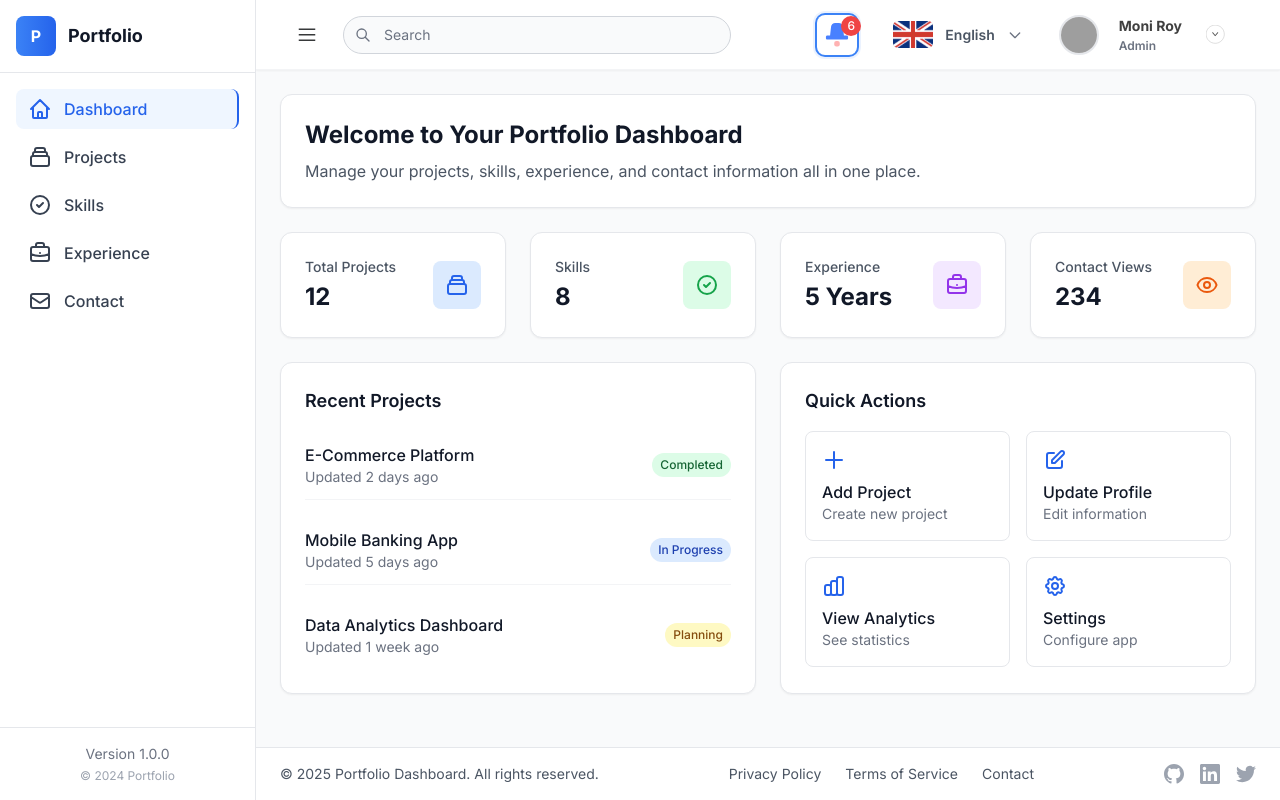
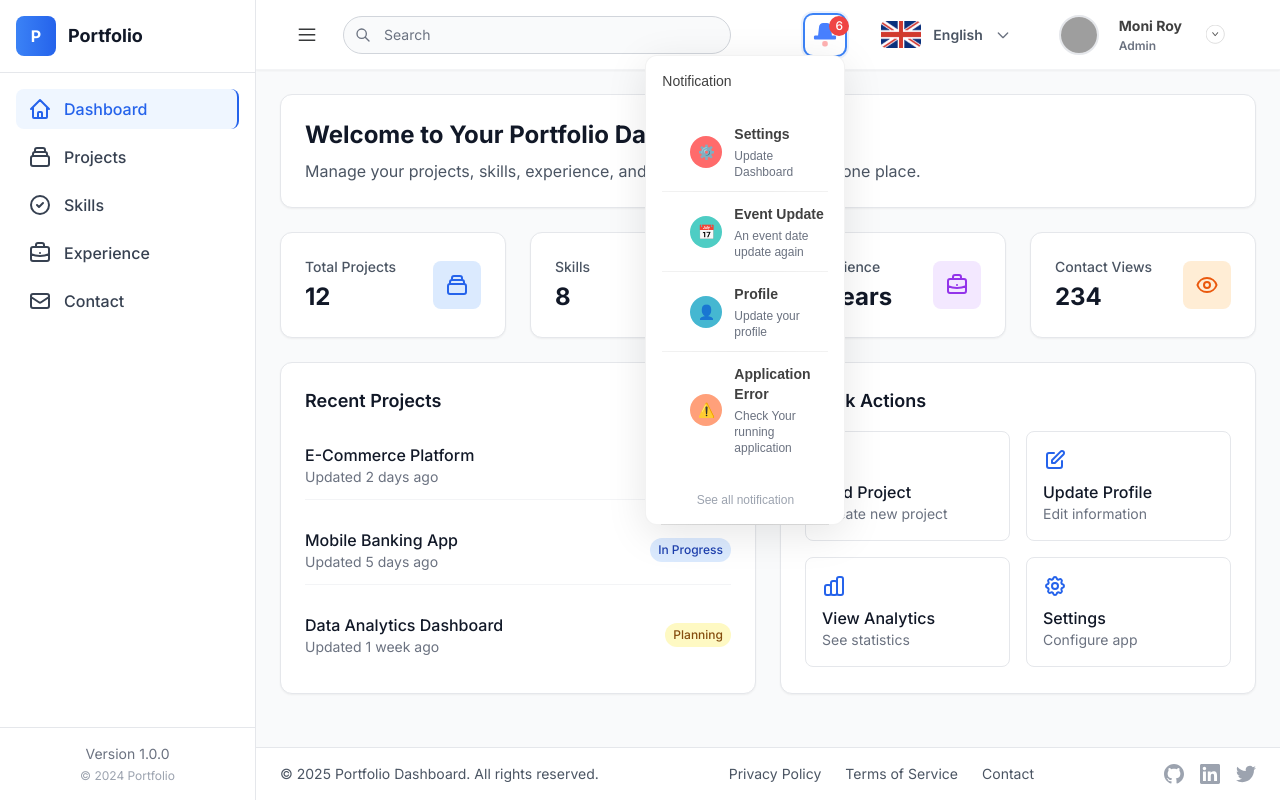
Before and after one commit to EkaBachrudin/personal-dashboard, an Angular app: page /dashboard in a window 1280 px wide. Both pictures are taken after a click on the button "Notifications". Built offline with nearby package versions, Linux system fonts and the light colour scheme; grey boxes are pictures that could not be loaded.

Commit message:
option menu notification

```diff
--- a/src/app/layout/components/header/header.component.html
+++ b/src/app/layout/components/header/header.component.html
@@ -34,6 +34,7 @@
   <!-- Right side: Notifications, Language, and Profile -->
   <div class="header-right">
     <!-- Notifications -->
+    <div class="notification-wrapper">
       <button
         class="notification-button"
         (click)="onNotificationsClick()"
@@ -47,6 +48,17 @@
         <span class="notification-badge">{{notificationCount}}</span>
       </button>
 
+      <!-- Notification Option Menu -->
+      <app-option-menu
+        [isVisible]="isNotificationMenuVisible"
+        [menuItems]="notificationMenuItems"
+        [menuTitle]="'Notification'"
+        [showSeeAllLink]="true"
+        (closeMenu)="closeNotificationMenu()"
+        (seeAllClick)="onSeeAllNotifications()">
+      </app-option-menu>
+    </div>
+
     <!-- Language Selector -->
     <div class="language-selector" (click)="onLanguageClick()">
       <img src="/assets/flags/en.svg" alt="enflag">
@@ -54,6 +66,14 @@
       <svg class="language-dropdown" fill="none" stroke="currentColor" viewBox="0 0 24 24">
         <path stroke-linecap="round" stroke-linejoin="round" stroke-width="2" d="M19 9l-7 7-7-7"></path>
       </svg>
+
+      <!-- Language Option Menu -->
+      <app-option-menu
+        [isVisible]="isLanguageMenuVisible"
+        [menuItems]="languageMenuItems"
+        [menuTitle]="'Select Language'"
+        (closeMenu)="closeLanguageMenu()">
+      </app-option-menu>
     </div>
 
     <!-- User Profile -->
--- a/src/app/layout/components/header/header.component.scss
+++ b/src/app/layout/components/header/header.component.scss
@@ -50,6 +50,11 @@
   @apply flex items-center gap-6;
 }
 
+// Notification Wrapper
+.notification-wrapper {
+  @apply relative;
+}
+
 // Notification Button
 .notification-button {
   @apply relative p-2 rounded-lg text-gray-600 transition-all duration-200 ease-in-out;
@@ -87,7 +92,7 @@
 
 // Language Selector
 .language-selector {
-  @apply flex items-center gap-3 px-3 py-2 rounded-lg cursor-pointer transition-all duration-200 ease-in-out;
+  @apply flex items-center gap-3 px-3 py-2 rounded-lg cursor-pointer transition-all duration-200 ease-in-out relative;
 
   &:hover {
     @apply bg-gray-100;
--- a/src/app/layout/components/header/header.component.ts
+++ b/src/app/layout/components/header/header.component.ts
@@ -30,9 +30,23 @@ export class HeaderComponent implements AfterViewInit {
 
   // Option menu state
   isOptionMenuVisible = false;
+  isLanguageMenuVisible = false;
+  isNotificationMenuVisible = false;
   menuItems: OptionMenuItem[] = OptionMenuComponent.DEFAULT_MENU_ITEMS.map(item => ({
     ...item,
     action: () => this.handleMenuAction(item.id)
+  }));
+
+  // Language menu state
+  languageMenuItems: OptionMenuItem[] = OptionMenuComponent.LANGUAGE_MENU_ITEMS.map(item => ({
+    ...item,
+    action: () => this.handleLanguageAction(item.id)
+  }));
+
+  // Notification menu state
+  notificationMenuItems: OptionMenuItem[] = OptionMenuComponent.NOTIFICATION_MENU_ITEMS.map(item => ({
+    ...item,
+    action: () => this.handleNotificationAction(item.id)
   }));
 
   constructor() { }
@@ -51,12 +65,40 @@ export class HeaderComponent implements AfterViewInit {
 
   onNotificationsClick(): void {
     this.notificationsClick.emit();
+    this.toggleNotificationMenu();
     // Optional: Clear notification count when clicked
     // this.notificationCount = 0;
   }
 
+  toggleNotificationMenu(): void {
+    this.isNotificationMenuVisible = !this.isNotificationMenuVisible;
+    // Close the other menus if open
+    if (this.isNotificationMenuVisible) {
+      this.isOptionMenuVisible = false;
+      this.isLanguageMenuVisible = false;
+    }
+  }
+
+  closeNotificationMenu(): void {
+    this.isNotificationMenuVisible = false;
+  }
+
   onLanguageClick(): void {
     this.languageClick.emit();
+    this.toggleLanguageMenu();
+  }
+
+  toggleLanguageMenu(): void {
+    this.isLanguageMenuVisible = !this.isLanguageMenuVisible;
+    // Close the other menus if open
+    if (this.isLanguageMenuVisible) {
+      this.isOptionMenuVisible = false;
+      this.isNotificationMenuVisible = false;
+    }
+  }
+
+  closeLanguageMenu(): void {
+    this.isLanguageMenuVisible = false;
   }
 
   onMoreOptionsClick(): void {
@@ -65,8 +107,12 @@ export class HeaderComponent implements AfterViewInit {
   }
 
   toggleOptionMenu(): void {
-    // Simple toggle - let CSS handle the positioning
     this.isOptionMenuVisible = !this.isOptionMenuVisible;
+    // Close the other menus if open
+    if (this.isOptionMenuVisible) {
+      this.isLanguageMenuVisible = false;
+      this.isNotificationMenuVisible = false;
+    }
   }
 
   closeOptionMenu(): void {
@@ -95,4 +141,60 @@ export class HeaderComponent implements AfterViewInit {
         console.log(`Unknown action: ${actionId}`);
     }
   }
+
+  handleLanguageAction(languageId: string): void {
+    // Update selected language
+    const selectedLanguage = this.languageMenuItems.find(item => item.id === languageId);
+    if (selectedLanguage) {
+      // Update selected state for all items
+      this.languageMenuItems = this.languageMenuItems.map(item => ({
+        ...item,
+        isSelected: item.id === languageId
+      }));
+
+      // Update the displayed language
+      const languageNames: { [key: string]: string } = {
+        'english': 'English',
+        'french': 'French',
+        'spanish': 'Spanish'
+      };
+      this.selectedLanguage = languageNames[languageId] || languageId;
+
+      console.log(`Language changed to: ${this.selectedLanguage}`);
+      // TODO: Implement language change functionality
+    }
+    this.closeLanguageMenu();
+  }
+
+  handleNotificationAction(notificationId: string): void {
+    console.log(`Notification clicked: ${notificationId}`);
+    // TODO: Implement notification click functionality
+    switch (notificationId) {
+      case 'settings':
+        console.log('Settings notification clicked');
+        // TODO: Navigate to settings or open settings modal
+        break;
+      case 'event-update':
+        console.log('Event Update notification clicked');
+        // TODO: Navigate to event or show event details
+        break;
+      case 'profile':
+        console.log('Profile notification clicked');
+        // TODO: Navigate to profile or open profile modal
+        break;
+      case 'application-error':
+        console.log('Application Error notification clicked');
+        // TODO: Navigate to error logs or show error details
+        break;
+      default:
+        console.log(`Unknown notification: ${notificationId}`);
+    }
+    this.closeNotificationMenu();
+  }
+
+  onSeeAllNotifications(): void {
+    console.log('See all notifications clicked');
+    // TODO: Navigate to notifications page or open notifications modal
+    this.closeNotificationMenu();
+  }
 }
--- a/src/app/layout/components/option-menu/option-menu.component.html
+++ b/src/app/layout/components/option-menu/option-menu.component.html
@@ -3,11 +3,32 @@
 
   <!-- Menu Background with Shadow -->
   <div class="menu-background">
+    <!-- Menu Title (optional) -->
+    @if (menuTitle) {
+    <div class="menu-title">
+      <span class="menu-title-text">{{ menuTitle }}</span>
+    </div>
+    <div class="menu-divider"></div>
+    }
+
     <!-- Menu Items -->
     <div class="menu-items">
       @for (item of menuItems; track item.id; let isLast = $last) {
       <div class="menu-item" (click)="onMenuItemClick(item)">
 
+        <!-- Checkmark for selected items -->
+        @if (item.isSelected) {
+        <div class="menu-checkmark">
+          <svg width="16" height="16" viewBox="0 0 16 16" fill="none">
+            <path d="M13.5 4.5L6 12L2.5 8.5" stroke="#4CAF50" stroke-width="2" stroke-linecap="round" stroke-linejoin="round"/>
+          </svg>
+        </div>
+        } @else {
+        <div class="menu-spacer"></div>
+        }
+
+        <!-- Icon Type -->
+        @if (item.type === 'icon') {
           <!-- Icon with Gradient -->
           @if (item.iconGradient) {
           <div class="menu-icon"
@@ -20,9 +41,33 @@
             <span [class]="item.iconClass" class="icon-text"></span>
           </div>
           }
+        }
 
+        <!-- Flag Type -->
+        @if (item.type === 'flag') {
+        <div class="menu-flag">
+          <img [src]="item.flagUrl" [alt]="item.label + ' flag'" class="flag-image">
+        </div>
+        }
+
+        <!-- Notification Type -->
+        @if (item.type === 'notification') {
+        <div class="menu-notification-icon"
+             [style.background-color]="item.iconColor || '#6B7280'">
+          <span [class]="item.iconClass" class="notification-icon-text"></span>
+        </div>
+        }
+
+        <!-- Item Content -->
+        <div class="menu-content">
           <!-- Item Label -->
           <span class="menu-label">{{ item.label }}</span>
+
+          <!-- Description for notification items -->
+          @if (item.type === 'notification' && item.description) {
+          <span class="menu-description">{{ item.description }}</span>
+          }
+        </div>
 
         <!-- Divider (except for last item) -->
         @if (!isLast) {
@@ -31,6 +76,16 @@
       </div>
       }
     </div>
+
+    <!-- Footer for "See all" link (notification menus) -->
+    @if (showSeeAllLink) {
+    <div class="menu-footer">
+      <div class="menu-divider"></div>
+      <div class="see-all-link" (click)="onSeeAllClick()">
+        <span class="see-all-text">See all notification</span>
+      </div>
+    </div>
+    }
   </div>
 
   <!-- Close Button (optional - for accessibility) -->
--- a/src/app/layout/components/option-menu/option-menu.component.scss
+++ b/src/app/layout/components/option-menu/option-menu.component.scss
@@ -2,7 +2,7 @@
 .option-menu-container {
   @apply absolute right-0 top-[40px];
   min-width: 200px;
-  opacity: 1;
+  opacity: 0;
   transform: scale(0.95) translateY(-5px);
   transition: all 0.15s ease-out;
   pointer-events: none;
@@ -22,6 +22,15 @@
   overflow: hidden;
 }
 
+.menu-title {
+  @apply px-4 py-3;
+}
+
+.menu-title-text {
+  @apply text-neutral-700 font-normal text-sm;
+  font-family: 'Nunito Sans', sans-serif;
+}
+
 .menu-items {
   @apply py-2;
 }
@@ -37,6 +46,14 @@
   &:active {
     @apply bg-gray-100;
   }
+}
+
+.menu-checkmark {
+  @apply flex items-center justify-center w-4 h-4 mr-3 flex-shrink-0;
+}
+
+.menu-spacer {
+  @apply w-4 h-4 mr-3 flex-shrink-0;
 }
 
 .menu-icon {
@@ -78,10 +95,55 @@
   }
 }
 
+.menu-flag {
+  @apply flex items-center justify-center w-8 h-6 mr-3 flex-shrink-0 rounded;
+
+  .flag-image {
+    @apply w-full h-full object-cover rounded;
+  }
+}
+
+.menu-notification-icon {
+  @apply flex items-center justify-center w-8 h-8 mr-3 flex-shrink-0 rounded-full;
+
+  .notification-icon-text {
+    @apply text-white text-sm font-medium;
+    line-height: 1;
+    display: flex;
+    align-items: center;
+    justify-content: center;
+  }
+
+  // Icon styles using Unicode symbols
+  .settings-icon::before {
+    content: "⚙️";
+  }
+
+  .event-icon::before {
+    content: "📅";
+  }
+
+  .profile-icon::before {
+    content: "👤";
+  }
+
+  .error-icon::before {
+    content: "⚠️";
+  }
+}
+
+.menu-content {
+  @apply flex-1 flex flex-col;
+}
+
 .menu-label {
   @apply text-neutral-700 font-semibold text-sm;
   font-family: 'Nunito Sans', sans-serif;
-  flex: 1;
+}
+
+.menu-description {
+  @apply text-gray-500 text-xs mt-1;
+  font-family: 'Nunito Sans', sans-serif;
 }
 
 .menu-divider {
@@ -110,7 +172,24 @@
   }
 }
 
-Animation for menu appearance
+.menu-footer {
+  @apply py-2;
+}
+
+.see-all-link {
+  @apply flex items-center justify-center px-4 py-2 cursor-pointer transition-all duration-200;
+
+  &:hover {
+    @apply bg-gray-50;
+  }
+}
+
+.see-all-text {
+  @apply text-gray-400 text-xs;
+  font-family: 'Circular Std', sans-serif;
+}
+
+// Animation for menu appearance
 .option-menu-container {
   animation: menuFadeIn 0.2s ease-out;
 }
@@ -122,23 +201,6 @@ Animation for menu appearance
   }
   to {
     opacity: 1;
-    transform: translateY(-100%) translateY(-10px) scale(1);
+    transform: translateY(0) translateY(0) scale(1);
   }
 }
-
-// Icon specific gradients based on Figma design
-.menu-item:nth-child(1) .menu-icon {
-  background: linear-gradient(to bottom, #4e96ff, #80c9fc);
-}
-
-.menu-item:nth-child(2) .menu-icon {
-  background: linear-gradient(to bottom, #f97fd9, #ffc1e6);
-}
-
-.menu-item:nth-child(3) .menu-icon {
-  background: linear-gradient(to bottom, #9e8fff, #ebcbff);
-}
-
-.menu-item:nth-child(4) .menu-icon {
-  background: linear-gradient(to bottom, #ff8f8f, #ffc1c1);
-}
--- a/src/app/layout/components/option-menu/option-menu.component.ts
+++ b/src/app/layout/components/option-menu/option-menu.component.ts
@@ -4,11 +4,16 @@ import { CommonModule } from '@angular/common';
 export interface OptionMenuItem {
   id: string;
   label: string;
-  iconClass: string;
+  type: 'icon' | 'flag' | 'text' | 'notification';
+  iconClass?: string;
   iconGradient?: {
     from: string;
     to: string;
   };
+  flagUrl?: string;
+  isSelected?: boolean;
+  description?: string;
+  iconColor?: string;
   action?: () => void;
 }
 
@@ -22,7 +27,10 @@ export interface OptionMenuItem {
 export class OptionMenuComponent {
   @Input() menuItems: OptionMenuItem[] = [];
   @Input() isVisible: boolean = false;
+  @Input() menuTitle?: string;
+  @Input() showSeeAllLink: boolean = false;
   @Output() closeMenu = new EventEmitter<void>();
+  @Output() seeAllClick = new EventEmitter<void>();
 
   constructor() { }
 
@@ -58,11 +66,16 @@ export class OptionMenuComponent {
     this.closeMenu.emit();
   }
 
+  onSeeAllClick(): void {
+    this.seeAllClick.emit();
+  }
+
   // Default menu items matching the Figma design
   static readonly DEFAULT_MENU_ITEMS: OptionMenuItem[] = [
     {
       id: 'manage-account',
       label: 'Manage Account',
+      type: 'icon',
       iconClass: 'user-icon',
       iconGradient: {
         from: '#4e96ff',
@@ -72,6 +85,7 @@ export class OptionMenuComponent {
     {
       id: 'change-password',
       label: 'Change Password',
+      type: 'icon',
       iconClass: 'lock-icon',
       iconGradient: {
         from: '#f97fd9',
@@ -81,6 +95,7 @@ export class OptionMenuComponent {
     {
       id: 'activity-log',
       label: 'Activity Log',
+      type: 'icon',
       iconClass: 'activity-icon',
       iconGradient: {
         from: '#9e8fff',
@@ -90,6 +105,7 @@ export class OptionMenuComponent {
     {
       id: 'logout',
       label: 'Log out',
+      type: 'icon',
       iconClass: 'logout-icon',
       iconGradient: {
         from: '#ff8f8f',
@@ -97,4 +113,65 @@ export class OptionMenuComponent {
       }
     }
   ];
+
+  // Language menu items matching the Figma design
+  static readonly LANGUAGE_MENU_ITEMS: OptionMenuItem[] = [
+    {
+      id: 'english',
+      label: 'English',
+      type: 'flag',
+      flagUrl: '/assets/flags/en.svg',
+      isSelected: true
+    },
+    {
+      id: 'french',
+      label: 'French',
+      type: 'flag',
+      flagUrl: '/assets/flags/fr.svg',
+      isSelected: false
+    },
+    {
+      id: 'spanish',
+      label: 'Spanish',
+      type: 'flag',
+      flagUrl: '/assets/flags/es.svg',
+      isSelected: false
+    }
+  ];
+
+  // Notification menu items matching the Figma design
+  static readonly NOTIFICATION_MENU_ITEMS: OptionMenuItem[] = [
+    {
+      id: 'settings',
+      label: 'Settings',
+      type: 'notification',
+      description: 'Update Dashboard',
+      iconClass: 'settings-icon',
+      iconColor: '#FF6B6B'
+    },
+    {
+      id: 'event-update',
+      label: 'Event Update',
+      type: 'notification',
+      description: 'An event date update again',
+      iconClass: 'event-icon',
+      iconColor: '#4ECDC4'
+    },
+    {
+      id: 'profile',
+      label: 'Profile',
+      type: 'notification',
+      description: 'Update your profile',
+      iconClass: 'profile-icon',
+      iconColor: '#45B7D1'
+    },
+    {
+      id: 'application-error',
+      label: 'Application Error',
+      type: 'notification',
+      description: 'Check Your running application',
+      iconClass: 'error-icon',
+      iconColor: '#FFA07A'
+    }
+  ];
 }
```
Lines whose indentation alone changed are shown as unchanged.
